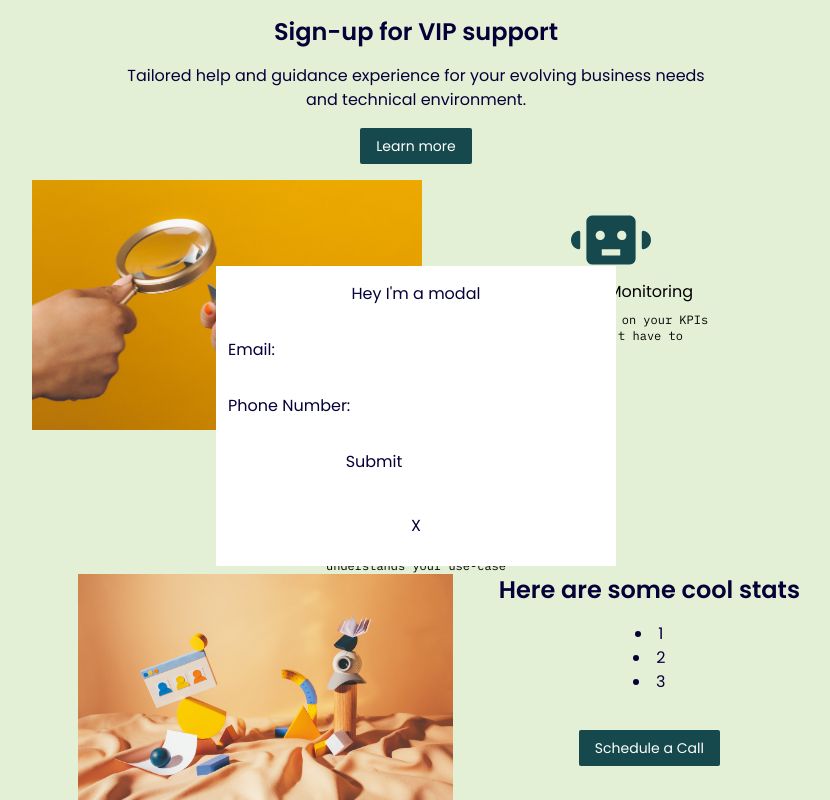
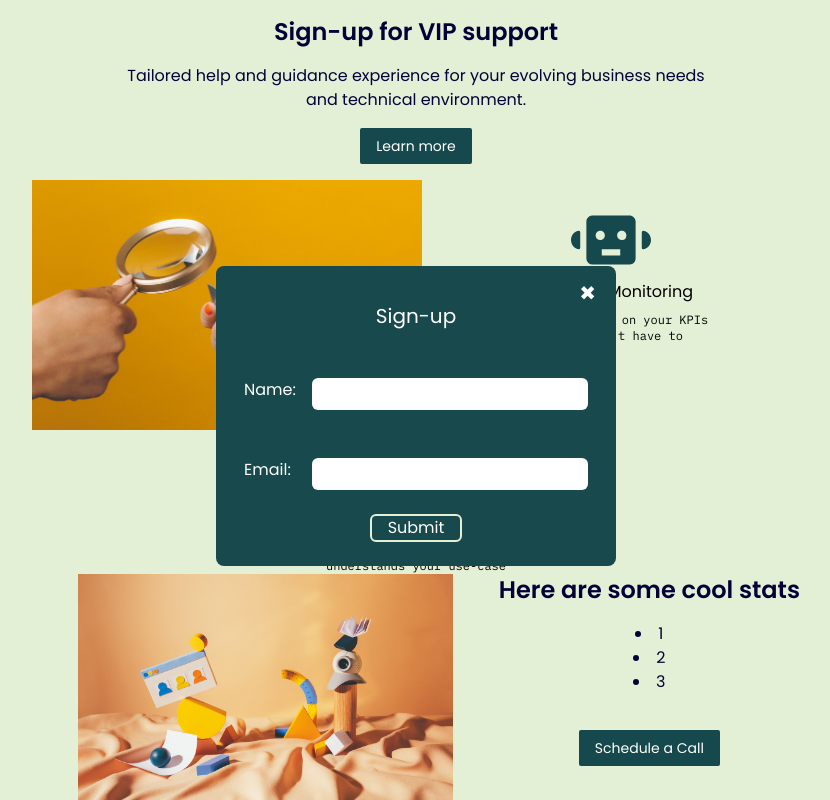
Before and after one commit to zendesk/custom-pages-example, a React (Create React App) app in the folder frontend/: page / in a window 1280 px wide. Both pictures are taken after a click on the button "Learn more". Shown: the top 800 px of the page, without its empty margins (224-1054 px from the left). Built offline with nearby package versions, Linux system fonts and the light colour scheme.

Commit message:
progress on submit method

```diff
--- a/frontend/src/App.css
+++ b/frontend/src/App.css
@@ -26,3 +26,14 @@
   max-height: 100%;
   z-index: 100;
 };
+
+.overlay {
+    position: absolute;
+    top: 0;
+    bottom: 0;
+    left: 0;
+    right: 0;
+    background: rgba(0, 0, 0, 0.5);
+    transition: opacity 200ms;
+    opacity: 1;
+};
--- a/frontend/src/App.tsx
+++ b/frontend/src/App.tsx
@@ -17,6 +17,7 @@ function App() {
     return showModal === true ? "overlay" : undefined;
   };
   return (
+    <div className={toggleOverlay()}>
     <div className="bg-[#E4F0D6]">
       <div className="flex flex-wrap mx-auto max-w-screen-md">
         {/* Page grid layout, 2 columns medium screens and above, 1 column below */}
@@ -185,6 +186,7 @@ function App() {
         </footer>
       </div>
     </div>
+    </div>
   );
 }
 
--- a/frontend/src/components/Form.tsx
+++ b/frontend/src/components/Form.tsx
@@ -4,39 +4,75 @@ import { useForm } from "../utils/useForm";
 export interface FormValues {}
 
 function Form() {
-  // const { onChange, onSubmit, values, errors } = useForm({
-  //     email: {
-  //         type: 'email',
-  //         errorMessage: 'Invalid email',
-  //         required: true,
-  //     },
-  //     phone: {
-  //         type: 'text',
-  //         errorMessage: 'Invalid phone',
-  //         required: true,
-  //     },
-  // },
-  // (vals) => {
+  const { onChange, onSubmit, values, errors } = useForm({
+    validation: {
+      name: {
+        type: "text",
+        errorMessage: "Name required",
+        required: true,
+      },
+      email: {
+        type: "email",
+        errorMessage: "Invalid email",
+        required: true,
+      },
+    },
+    initialValues: {
+      name: "",
+      email: "",
+    },
+    handleSubmit: async (values) => {
+      console.log("SUBMIT", values);
 
-  // },
-  // {
-  //     email: '',
-  //     phone: '',
-  // })
-  const handleSubmit = (event: React.FormEvent) => {
-    // modal/form submit method to send to backend
-    event.preventDefault();
-    console.log("Form sent.");
-  };
+      // TODO: Update this URL?
+      const request: RequestInfo = new Request("http://localhost:5000/submit", {
+        method: "POST",
+        body: JSON.stringify({
+          organization: '', // FIXME: where does this come from? should it be part of the form?
+          name: values.name,
+          email: values.email,
+        }),
+      });
+
+      const res = await fetch(request);
+
+      const body = await res.json();
+    },
+  });
 
   return (
-    <form className="bg-white flex py-8" onSubmit={handleSubmit}>
-      <div className="flex flex-col">
-          <label className="text-left ml-3">Email:</label>
-          <input className="pb-2" type="email" required={true} />
-          <label className="text-left ml-3">Phone Number:</label>
-          <input className="pb-2" type="tel" required={true} />
-        <button className="pb-2 text-center justify-self-center self-center" type="submit">Submit</button>
+    <form className="flex py-6" onSubmit={onSubmit}>
+      <div className="flex flex-col text-left w-full">
+        <div className="my-6 flex justify-between">
+          <label className="ml-3 text-white">Name:</label>
+          <input
+            className="pb-2 rounded-md w-9/12 mr-3 text-black"
+            name="name"
+            type="text"
+            required={true}
+            onChange={onChange}
+          />
+        </div>
+        {errors?.name && <div>{errors.name}</div>}
+
+        <div className="my-6 flex justify-between">
+          <label className="ml-3 text-white">Email:</label>
+          <input
+            className="pb-2 rounded-md w-9/12 mr-3 text-black"
+            name="email"
+            type="email"
+            required={true}
+            onChange={onChange}
+          />
+        </div>
+        {errors?.email && <div>{errors.email}</div>}
+
+        <button
+          className="text-center rounded-md bg-[#17494D] w-1/4 place-self-center border-[#E4F0D6] border-2 text-white"
+          type="submit"
+        >
+          Submit
+        </button>
       </div>
     </form>
   );
--- a/frontend/src/components/Modal.tsx
+++ b/frontend/src/components/Modal.tsx
@@ -8,13 +8,15 @@ export interface ModalProps {
 function Modal({ setShowModal } : ModalProps) {
 
     return(
-        <div className="modal bg-white py-4">
-            <h3>Hey I'm a modal</h3>
-            <Form />
-            <button onClick={e => {
+        <div className="modal bg-[#17494D] p-4 rounded-lg text-white">
+            <div className="flex text-center justify-center pt-5">
+            <h3 className="text-xl">Sign-up</h3>
+            <button className="fixed right-5 top-3 text-[20px]"onClick={e => {
                 e.preventDefault();
                 setShowModal(false)
-            }}>X</button>
+            }}>&#10006;</button>
+            </div>
+            <Form />
         </div>
     )
 }
--- a/frontend/src/utils/useForm.tsx
+++ b/frontend/src/utils/useForm.tsx
@@ -18,6 +18,12 @@ export interface HandleErrors {
   showError(): void
 };
 
+export interface UseFormProps {
+  validation: Validation
+  handleSubmit: (vals: Values) => void;
+  initialValues: Values;
+}
+
 /*
 {
   email: {
@@ -35,16 +41,13 @@ export interface HandleErrors {
 
 */
 
-const validateEmail = (email: string): boolean => {
-  return ((email || '')
-    .toLowerCase()
-    .match(
-      /^(([^<>()[\]\\.,;:\s@"]+(\.[^<>()[\]\\.,;:\s@"]+)*)|(".+"))@((\[[0-9]{1,3}\.[0-9]{1,3}\.[0-9]{1,3}\.[0-9]{1,3}\])|(([a-zA-Z\-0-9]+\.)+[a-zA-Z]{2,}))$/
-    ) || 0) > 0;
-};
+const validateEmail = (email: string) => {
+  var regex = /^([a-zA-Z0-9_.+-])+\@(([a-zA-Z0-9-])+\.)+([a-zA-Z0-9]{2,4})+$/;
+  return regex.test(email);
+}
 
-export const useForm = (validation: Validation, callback: any, initialState = {}) => {
-  const [ values, setValues ] = useState<Values>(initialState);
+export const useForm = ({ validation, handleSubmit, initialValues = {} }: UseFormProps) => {
+  const [ values, setValues ] = useState<Values>(initialValues);
   const [ errors, setErrors ] = useState<Errors>({});
 
   const handleValidation = (values: Values) => {
@@ -93,7 +96,7 @@ export const useForm = (validation: Validation, callback: any, initialState = {}
 
   const onSubmit = async (event: React.FormEvent<HTMLFormElement>) => {
     event.preventDefault();
-    await callback(values);
+    await handleSubmit(values);
   }
 
   return {
```
